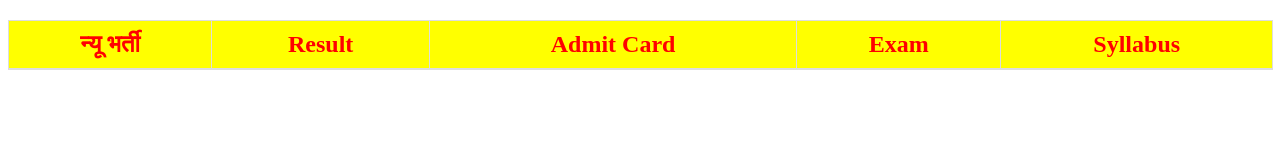
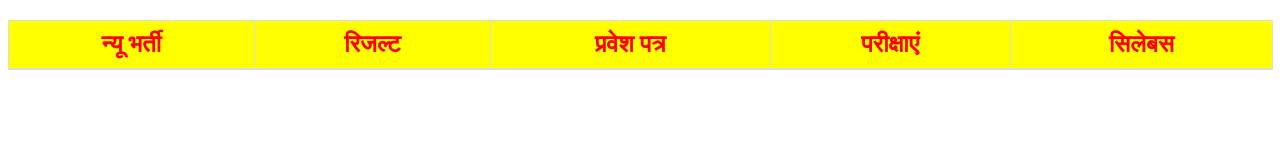
Before and after one commit to hrideshinfotech/Mamaji, a plain HTML site: page index.html in a window 1280 px wide. Drawn offline with Linux system fonts and the light colour scheme.

Commit message:
Update index.html

```diff
--- a/index.html
+++ b/index.html
@@ -79,10 +79,10 @@
 <div class="table-container">
     <div class="header-row">
         <div class="header-item">न्यू भर्ती</div>
-        <div class="header-item">Result</div>
-        <div class="header-item">Admit Card</div>
-        <div class="header-item">Exam</div>
-        <div class="header-item">Syllabus</div>
+        <div class="header-item">रिजल्ट</div>
+        <div class="header-item">प्रवेश पत्र</div>
+        <div class="header-item">परीक्षाएं</div>
+        <div class="header-item">सिलेबस</div>
     </div>
 
     <div class="column" id="column1">
```
